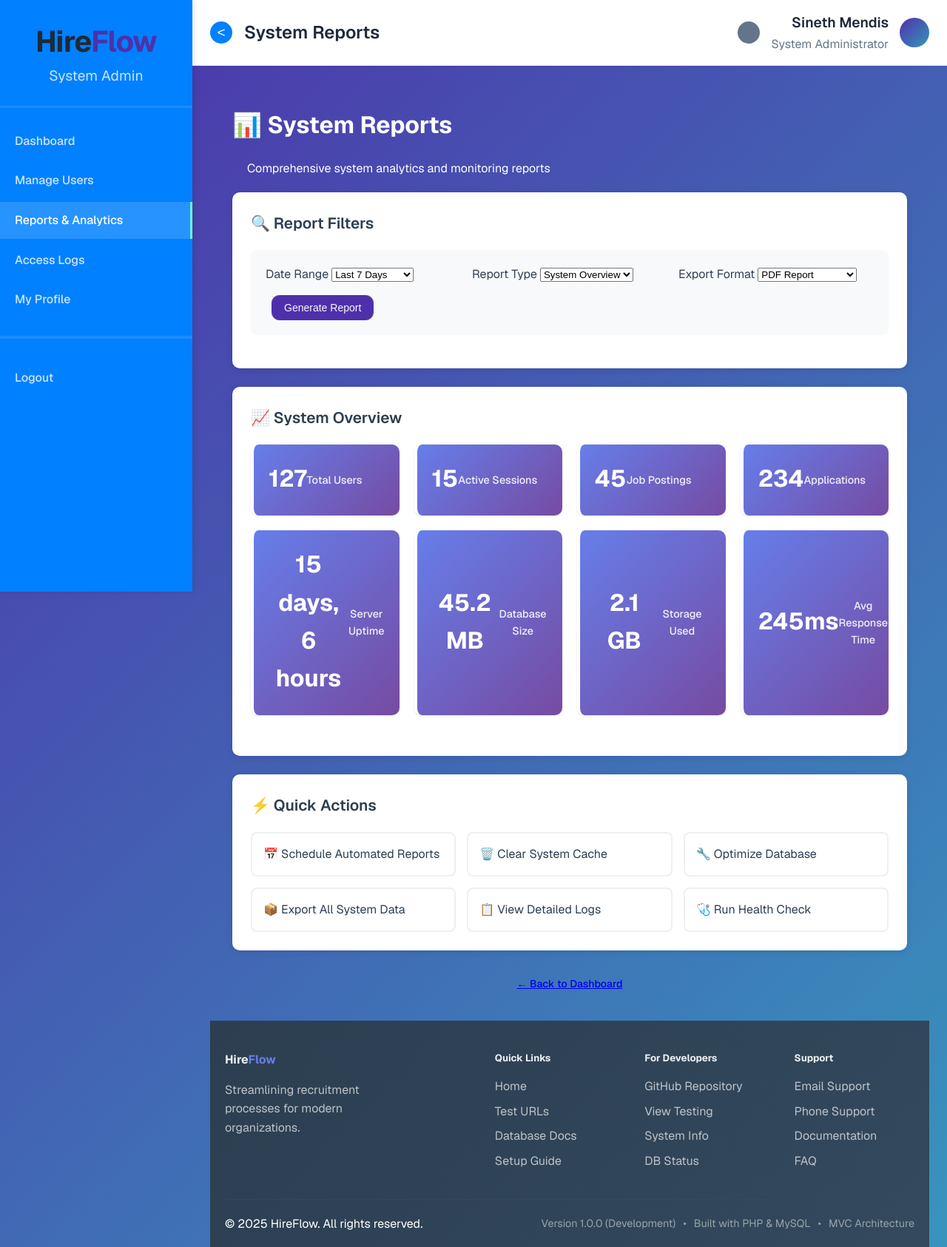
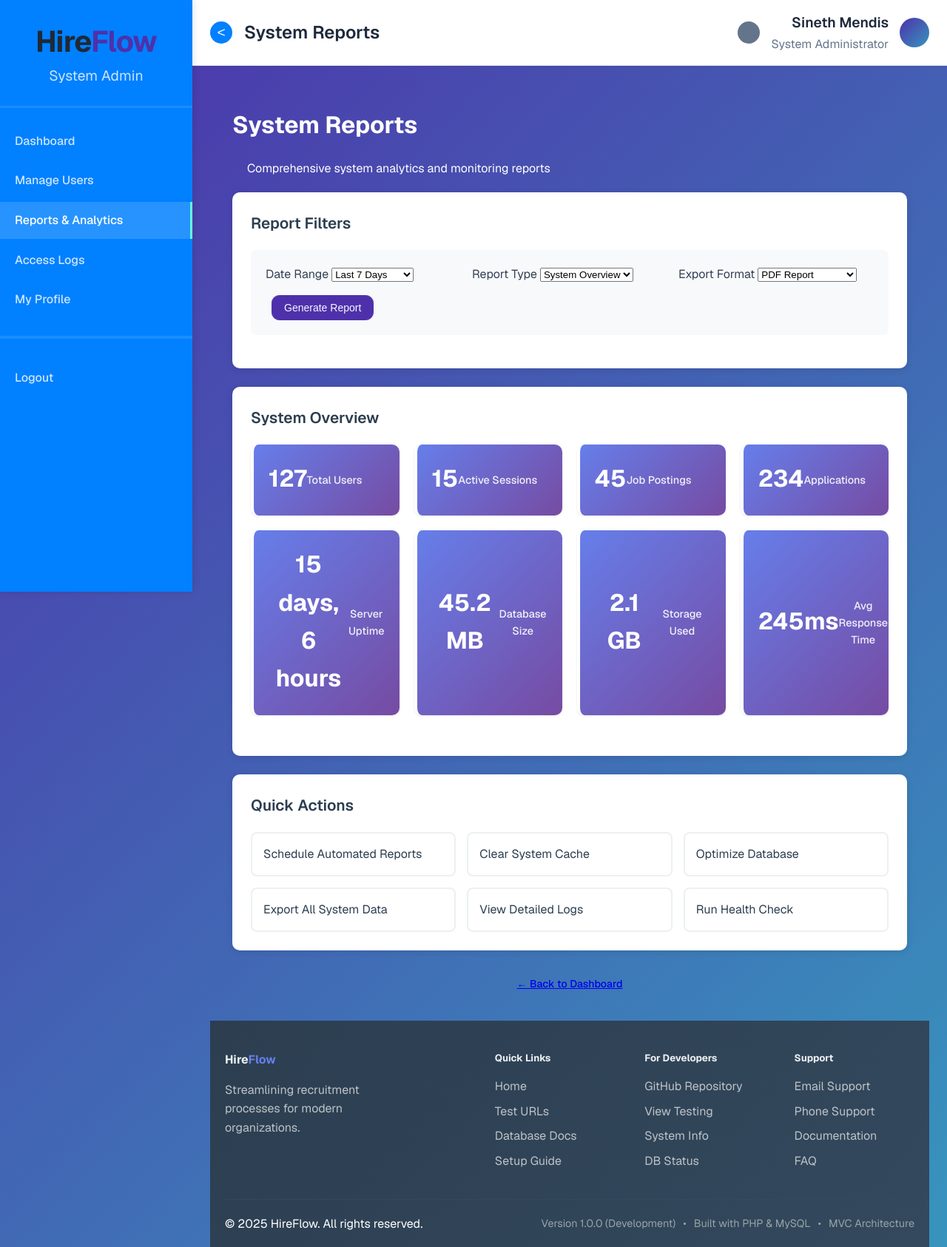
Before and after one commit to AthsaraFernando/HireFlow, a PHP site: page /HireFlow/systemadmin/reports in a window 1280 px wide. Shown: the top 1686 px of the page at 74% size. Run offline with PHP 8.4, Linux system fonts and the light colour scheme; a user stored in the database is signed in.

Commit message:
Remove emoji icons from admin views
Replaced emoji and icon elements with plain text in system admin views for access logs, profile, reports, and user management. This change improves consistency and may address display issues with icons across different browsers.

```diff
--- a/app/views/systemadmin/accesslogs.view.php
+++ b/app/views/systemadmin/accesslogs.view.php
@@ -432,7 +432,7 @@
                             <input type="text" placeholder="Search by user, IP address, or action..."
                                 class="search-input" id="logSearch">
                             <button class="search-btn" onclick="searchLogs()">
-                                <i class="icon-search"></i>
+                                <!-- <i class="icon-search"></i> -->Search
                             </button>
                         </div>
                     </div>
--- a/app/views/systemadmin/reports.view.php
+++ b/app/views/systemadmin/reports.view.php
@@ -313,13 +313,13 @@ $popular_pages = [
         <div class="dashboard-content">
             <div class="reports-container" style="padding: 30px; margin: 0; max-width: none;">
                 <div class="page-header">
-                    <h1 style="color: white;">📊 System Reports</h1>
+                    <h1 style="color: white;">System Reports</h1>
                     <p style="padding:20px; color: white;">Comprehensive system analytics and monitoring reports</p>
                 </div>
 
                 <!-- Report Filters -->
                 <div class="reports-section">
-                    <h2 class="section-title">🔍 Report Filters</h2>
+                    <h2 class="section-title">Report Filters</h2>
                     <div class="report-filters">
                         <div class="filter-grid">
                             <div class="form-group">
@@ -365,7 +365,7 @@ $popular_pages = [
 
                 <!-- System Overview -->
                 <div class="reports-section">
-                    <h2 class="section-title">📈 System Overview</h2>
+                    <h2 class="section-title">System Overview</h2>
                     <div class="stats-grid">
                         <div class="stat-card">
                             <div class="stat-value"><?= number_format($system_stats['total_users']) ?></div>
@@ -404,18 +404,18 @@ $popular_pages = [
 
                 <!-- User Activity Chart -->
                 <!-- <div class="reports-section">
-                    <h2 class="section-title">👥 User Activity Trends</h2>
+                    <h2 class="section-title"> User Activity Trends</h2>
                     <div class="export-buttons">
                         <button class="btn btn-outline-primary" onclick="exportChart('user_activity')">
-                            📊 Export Chart
+                             Export Chart
                         </button>
                         <button class="btn btn-outline-secondary" onclick="downloadData('user_activity')">
-                            📄 Download Data
+                             Download Data
                         </button>
                     </div>
                     <div class="chart-container">
                         <div class="chart-placeholder">
-                            📈 Interactive chart would be rendered here<br>
+                             Interactive chart would be rendered here<br>
                             <small>Integration with Chart.js or similar library for production</small>
                         </div>
                     </div>
@@ -444,7 +444,7 @@ $popular_pages = [
 
                 <!-- System Performance -->
                 <!-- <div class="reports-section">
-                    <h2 class="section-title">⚡ System Performance</h2>
+                    <h2 class="section-title"> System Performance</h2>
                     <div class="form-grid">
                         <div>
                             <h4>Server Resources</h4>
@@ -504,7 +504,7 @@ $popular_pages = [
 
                 <!-- Error Logs -->
                 <!-- <div class="reports-section">
-                    <h2 class="section-title">🚨 Recent System Events</h2>
+                    <h2 class="section-title"> Recent System Events</h2>
                     <table class="reports-table">
                         <thead>
                             <tr>
@@ -533,7 +533,7 @@ $popular_pages = [
 
                 <!-- Popular Pages -->
                 <!-- <div class="reports-section">
-                    <h2 class="section-title">🔗 Popular Pages</h2>
+                    <h2 class="section-title"> Popular Pages</h2>
                     <table class="reports-table">
                         <thead>
                             <tr>
@@ -558,25 +558,25 @@ $popular_pages = [
 
                 <!-- Quick Actions -->
                 <div class="reports-section">
-                    <h2 class="section-title">⚡ Quick Actions</h2>
+                    <h2 class="section-title"> Quick Actions</h2>
                     <div class="quick-actions">
                         <a href="#" class="action-button" onclick="scheduleReport()">
-                            📅 Schedule Automated Reports
+                             Schedule Automated Reports
                         </a>
                         <a href="#" class="action-button" onclick="clearCache()">
-                            🗑️ Clear System Cache
+                             Clear System Cache
                         </a>
                         <a href="#" class="action-button" onclick="optimizeDatabase()">
-                            🔧 Optimize Database
+                             Optimize Database
                         </a>
                         <a href="#" class="action-button" onclick="exportAllData()">
-                            📦 Export All System Data
+                             Export All System Data
                         </a>
                         <a href="<?= ROOT ?>/systemadmin/accesslogs" class="action-button">
-                            📋 View Detailed Logs
+                             View Detailed Logs
                         </a>
                         <a href="#" class="action-button" onclick="systemHealthCheck()">
-                            🩺 Run Health Check
+                             Run Health Check
                         </a>
                     </div>
                 </div>
--- a/app/views/systemadmin/usermanage.view.php
+++ b/app/views/systemadmin/usermanage.view.php
@@ -445,14 +445,15 @@
                         <div class="search-container">
                             <input type="text" placeholder="Search users..." class="search-input" id="userSearch">
                             <button class="search-btn" onclick="filterUsers()">
-                                <i class="icon-search"></i>
+                                <!-- <i class="icon-search"></i> -->Search
                             </button>
                         </div>
                     </div>
                     <div class="controls-right">
                         <?php if ($can_manage_users ?? false): ?>
                             <button class="btn btn-primary" onclick="openUserModal('add')">
-                                <i class="icon-plus"></i>Add Staff User
+                                <!-- <i class="icon-plus"></i> -->
+                                Add Staff User
                             </button>
                             <!-- <button class="btn btn-secondary" onclick="exportUsers()">
                                 <i class="icon-download"></i>Export
```
Also changed, not shown: app/views/systemadmin/profile.view.php (+4 -4 lines).
